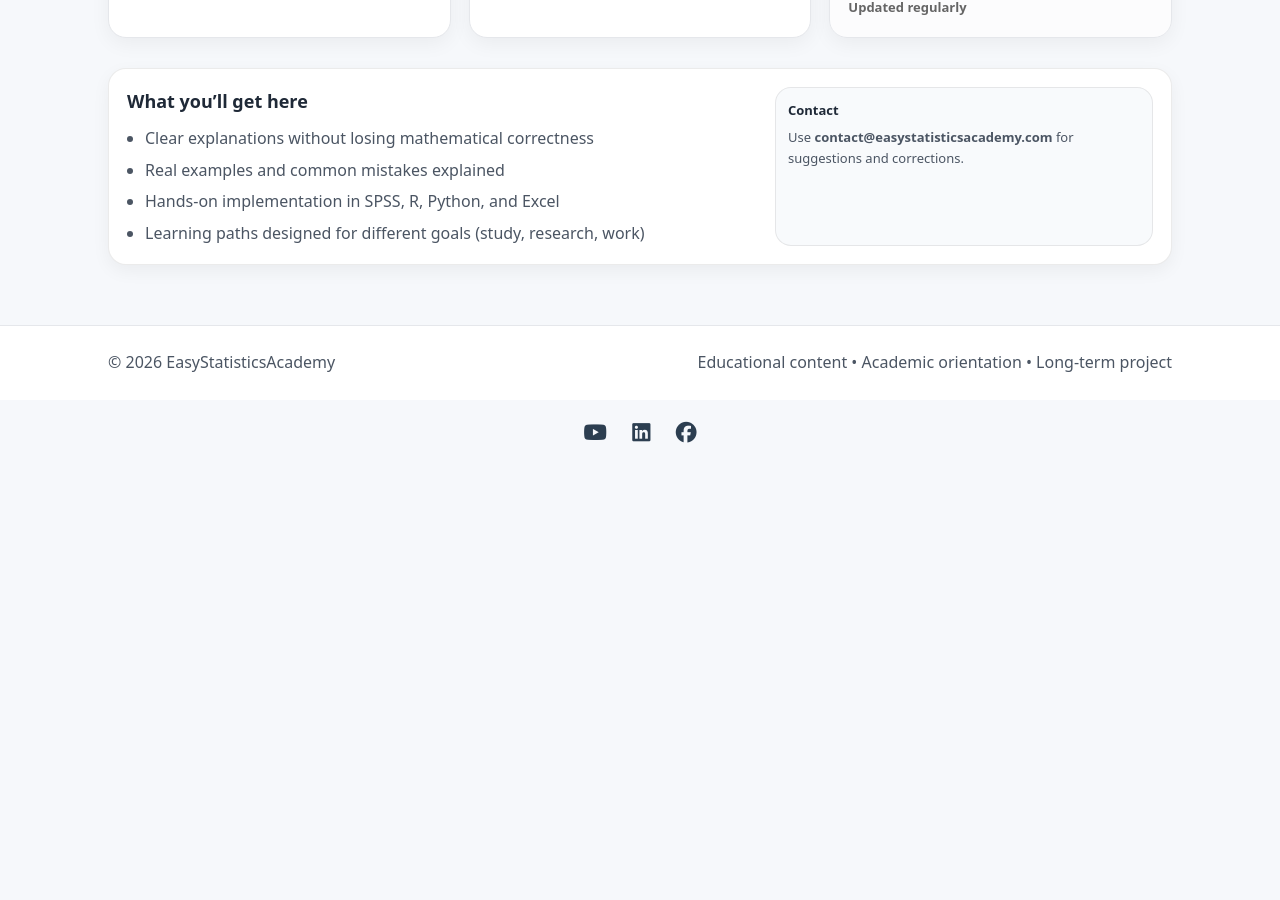
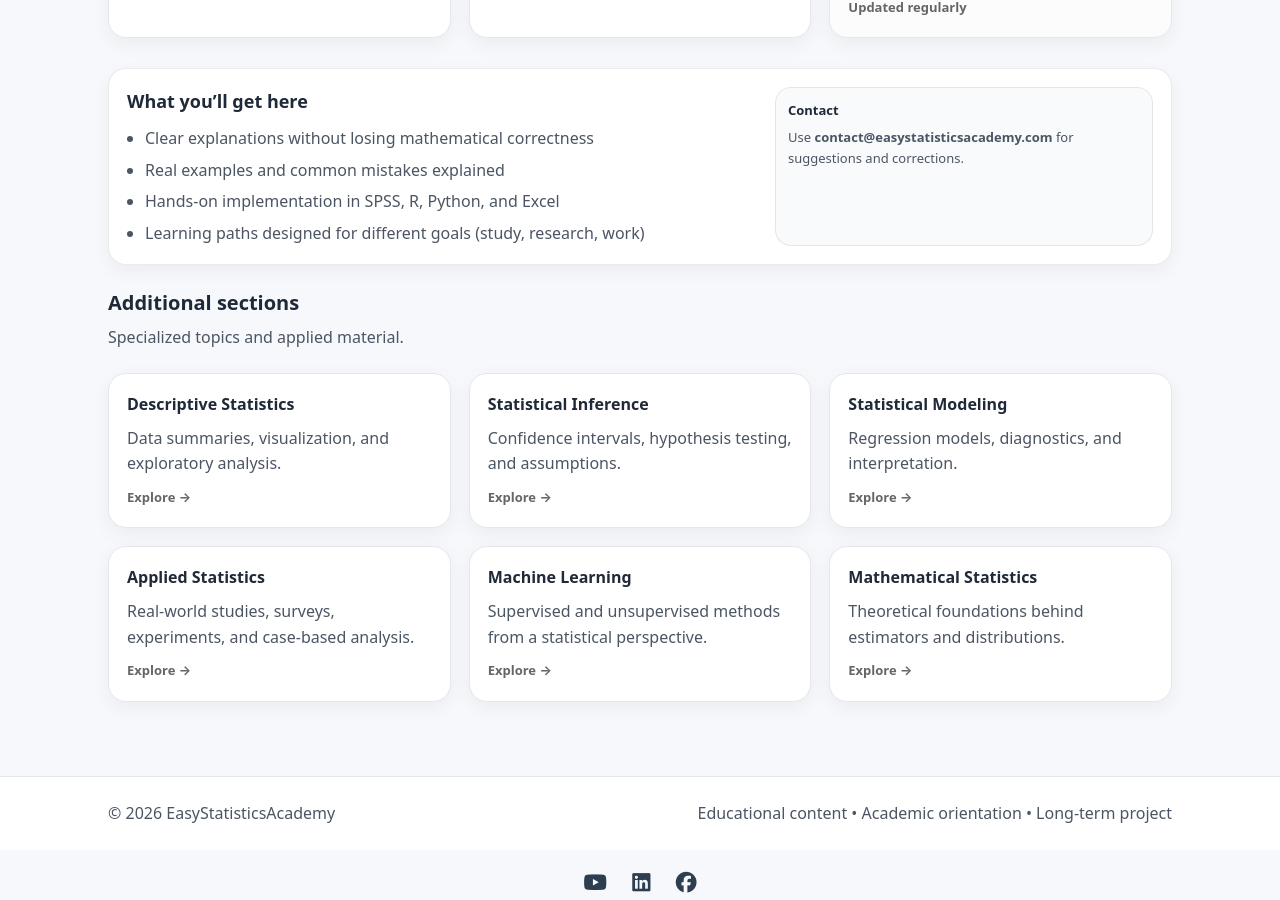
Before and after one commit to ammar-homaida-statistics/easystatisticsacademy, a Jekyll site: the page built from index.html, in a window 1280 px wide and 900 px high, scrolled down 1059 px. Built offline with Jekyll 4.4.1, drawn with Linux system fonts in a browser that asks for light colours; before the commit the page ends 1508 px from its top, so only the background shows below that.

Commit message:
Update index.html

```diff
--- a/index.html
+++ b/index.html
@@ -125,3 +125,48 @@ permalink: /
     </div>
   </div>
 </section>
+
+<section class="section section-soft">
+  <div class="section-head">
+    <h2>Additional sections</h2>
+    <p>Specialized topics and applied material.</p>
+  </div>
+
+  <div class="grid grid-3">
+    <a class="card card-link" href="/descriptive/">
+      <h3>Descriptive Statistics</h3>
+      <p>Data summaries, visualization, and exploratory analysis.</p>
+      <span class="card-foot">Explore →</span>
+    </a>
+
+    <a class="card card-link" href="/inference/">
+      <h3>Statistical Inference</h3>
+      <p>Confidence intervals, hypothesis testing, and assumptions.</p>
+      <span class="card-foot">Explore →</span>
+    </a>
+
+    <a class="card card-link" href="/modeling/">
+      <h3>Statistical Modeling</h3>
+      <p>Regression models, diagnostics, and interpretation.</p>
+      <span class="card-foot">Explore →</span>
+    </a>
+
+    <a class="card card-link" href="/applied-statistics/">
+      <h3>Applied Statistics</h3>
+      <p>Real-world studies, surveys, experiments, and case-based analysis.</p>
+      <span class="card-foot">Explore →</span>
+    </a>
+
+    <a class="card card-link" href="/machine-learning/">
+      <h3>Machine Learning</h3>
+      <p>Supervised and unsupervised methods from a statistical perspective.</p>
+      <span class="card-foot">Explore →</span>
+    </a>
+
+    <a class="card card-link" href="/mathematical-statistics/">
+      <h3>Mathematical Statistics</h3>
+      <p>Theoretical foundations behind estimators and distributions.</p>
+      <span class="card-foot">Explore →</span>
+    </a>
+  </div>
+</section>
```
